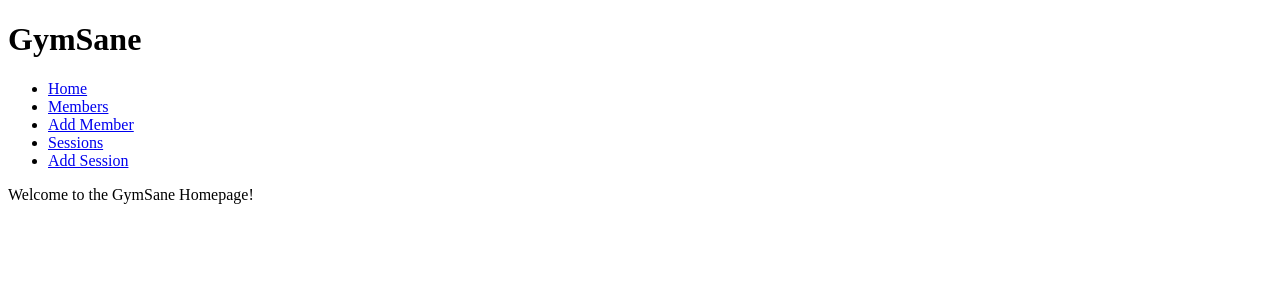
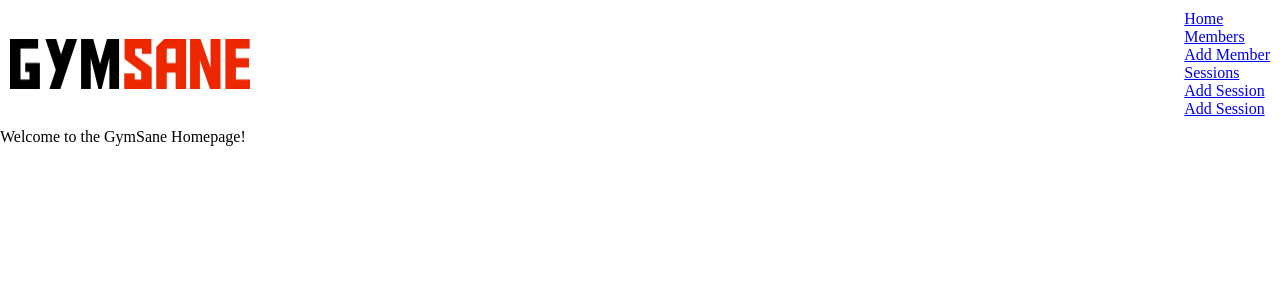
Before and after one commit to sf-adams/gym_sane, a Flask app: page / in a window 1280 px wide. Shown: the top 300 px of the page. Run offline with Flask 2, Linux system fonts and the light colour scheme.

Commit message:
Static Folder Populated
CSS and Images folders added, with a logo and some initial styling.

```diff
--- /dev/null
+++ b/static/css/style.css
@@ -0,0 +1,41 @@
+* {
+    margin: 0;
+    padding: 0;
+    box-sizing: border-box;
+}
+
+.logo {
+    width: 240px;
+    height: 50px;
+}
+
+.menu{
+    display: flex;
+    justify-content: space-between;
+    align-items: center;
+    padding: 10px;
+    background-color: rgb(255, 255, 255);
+    color: white;
+  }
+
+
+
+  /* .menu li a{
+    text-decoration: none;
+  }
+
+  .menu li a:visited{
+    color: white;
+  }
+
+  .menu li{
+    padding-right: 10px;
+    list-style: none;
+    color: white;
+    font-family: "Helvetica", arial, sans-serif; font-size: 14px;
+  } */
+
+.menu-links {
+    font-size: 16px;
+    text-decoration: none;
+}
--- a/templates/base.html
+++ b/templates/base.html
@@ -4,17 +4,19 @@
     <meta charset="UTF-8">
     <meta http-equiv="X-UA-Compatible" content="IE=edge">
     <meta name="viewport" content="width=device-width, initial-scale=1.0">
+    <link rel="stylesheet" href="{{ url_for('static', filename='css/style.css') }}">
     <title>{{title}} - GymSane</title>
 </head>
 <body>
     <header>
-        <h1>GymSane</h1>
-        <nav>
-            <ul class="menu">
+        <nav class="menu">
+            <img class="logo" src="{{ url_for('static', filename='img/logo.jpg') }}" alt="Logo">
+            <ul class="menu-links">
                 <li><a href="/">Home</a></li>
                 <li><a href="/members">Members</a></li>
                 <li><a href="/members/new">Add Member</a></li>
                 <li><a href="/sessions">Sessions</a></li>
+                <li><a href="/sessions/new">Add Session</a></li>
                 <li><a href="/sessions/new">Add Session</a></li>
             </ul>
         </nav>
```
Also changed, not shown: static/img/gym_sane_logo.jpg (added), static/img/logo.jpg (added).
